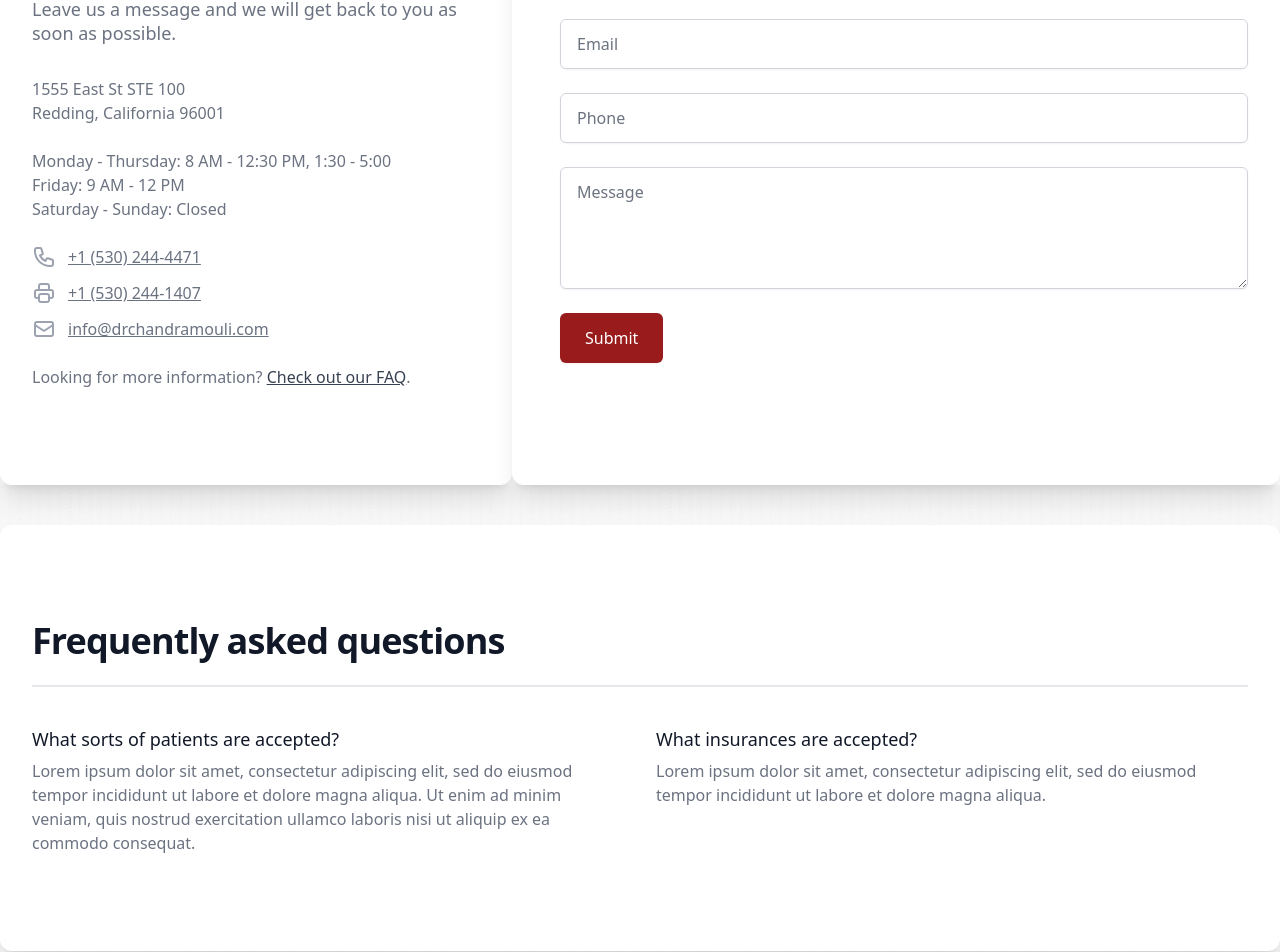
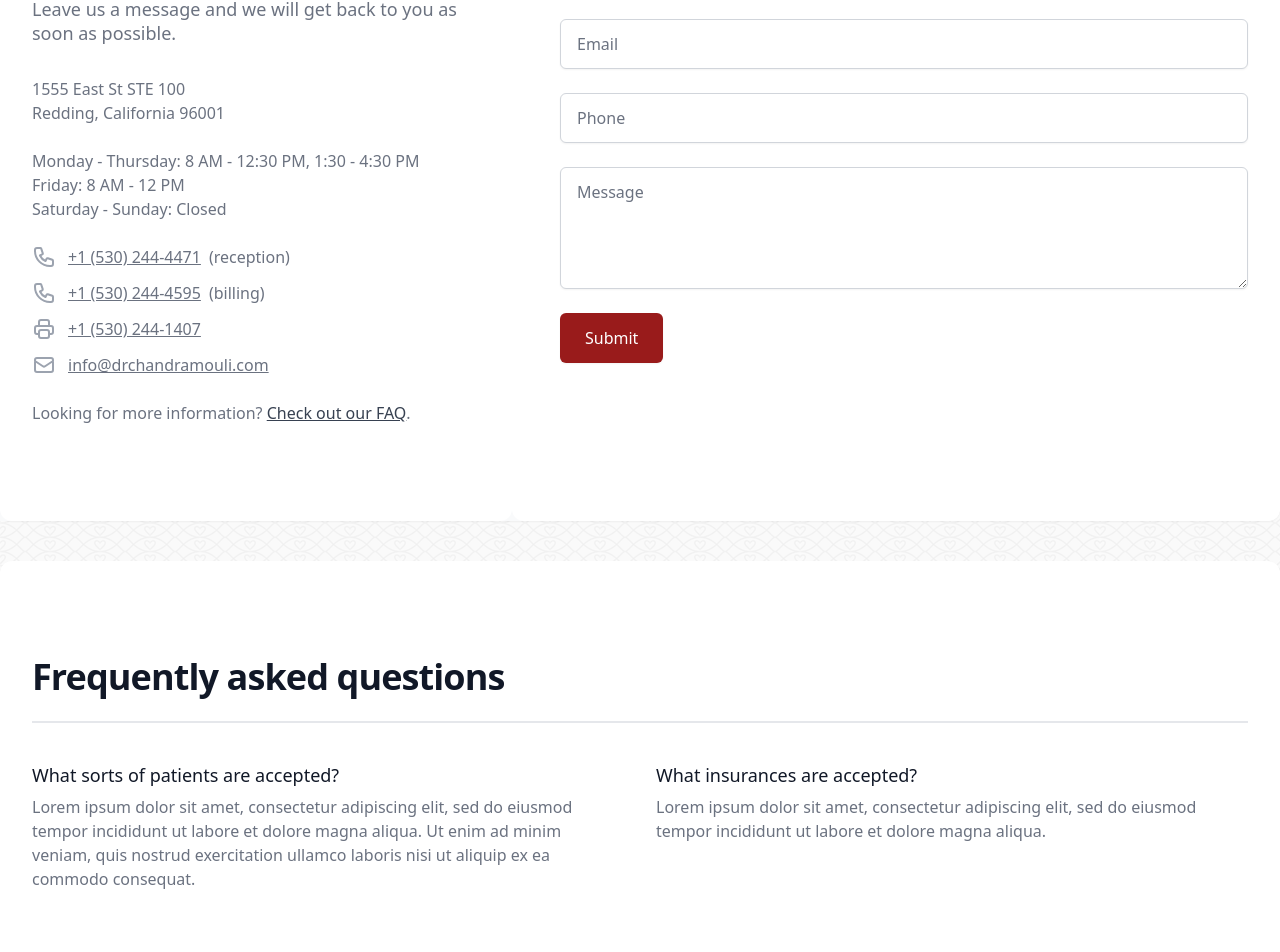
Before and after one commit to ladderdesigns/doctor-template-1, a Next.js app: page /contact in a window 1280 px wide. Shown: the part 511-1463 px from the top of the page. Built offline with nearby package versions, Linux system fonts and the light colour scheme.

Commit message:
chore: updated numbers and dropshadows

```diff
--- a/src/components/ContactForm.tsx
+++ b/src/components/ContactForm.tsx
@@ -2,12 +2,12 @@ import { MailIcon, PhoneIcon, PrinterIcon } from '@heroicons/react/outline';
 
 export default function ContactForm() {
   return (
-    <div className="bg-white max-w-7xl mx-auto my-10 relative">
+    <div className="bg-white max-w-7xl mx-auto my-10 relative rounded-xl shadow-sm">
       <div className="absolute inset-0">
         <div className="absolute bg-gray-50 inset-y-0 left-0 w-1/2" />
       </div>
       <div className="mx-auto relative lg:grid lg:grid-cols-5">
-        <div className="bg-white px-4 py-16 rounded-xl shadow-xl sm:px-6 lg:col-span-2 lg:px-8 lg:py-24 xl:pr-12">
+        <div className="bg-white px-4 py-16 rounded-xl sm:px-6 lg:col-span-2 lg:px-8 lg:py-24 xl:pr-12">
           <div className="max-w-lg mx-auto">
             <h2 className="font-semibold text-3xl text-gray-900 tracking-tight sm:text-4xl">
               Get in touch
@@ -27,13 +27,13 @@ export default function ContactForm() {
               <div className="mt-6">
                 <dt className="sr-only">Postal address</dt>
                 <dd>
-                  <p>Monday - Thursday: 8 AM - 12:30 PM, 1:30 - 5:00 </p>
-                  <p>Friday: 9 AM - 12 PM</p>
+                  <p>Monday - Thursday: 8 AM - 12:30 PM, 1:30 - 4:30 PM </p>
+                  <p>Friday: 8 AM - 12 PM</p>
                   <p>Saturday - Sunday: Closed</p>
                 </dd>
               </div>
               <div className="mt-6">
-                <dt className="sr-only">Phone number</dt>
+                <dt className="sr-only">Reception phone number</dt>
                 <dd className="flex">
                   <PhoneIcon
                     className="flex-shrink-0 h-6 text-gray-400 w-6"
@@ -41,11 +41,30 @@ export default function ContactForm() {
                   />
                   <span className="ml-3">
                     <a
-                      href="tel:530-123-4567"
+                      href="tel:530-244-4471"
                       className="hover:text-gray-900 text-base text-gray-500 underline"
                     >
                       +1 (530) 244-4471
                     </a>
+                    <span className="ml-2">(reception)</span>
+                  </span>
+                </dd>
+              </div>
+              <div className="mt-3">
+                <dt className="sr-only">Billing phone number</dt>
+                <dd className="flex">
+                  <PhoneIcon
+                    className="flex-shrink-0 h-6 text-gray-400 w-6"
+                    aria-hidden="true"
+                  />
+                  <span className="ml-3">
+                    <a
+                      href="tel:530-244-4595"
+                      className="hover:text-gray-900 text-base text-gray-500 underline"
+                    >
+                      +1 (530) 244-4595
+                    </a>
+                    <span className="ml-2">(billing)</span>
                   </span>
                 </dd>
               </div>
@@ -93,7 +112,7 @@ export default function ContactForm() {
             </p>
           </div>
         </div>
-        <div className="bg-white px-4 py-16 rounded-xl shadow-xl sm:px-6 lg:col-span-3 lg:px-8 lg:py-24 xl:pl-12">
+        <div className="bg-white px-4 py-16 rounded-xl sm:px-6 lg:col-span-3 lg:px-8 lg:py-24 xl:pl-12">
           <div className="max-w-lg mx-auto lg:max-w-none">
             <form action="#" method="POST" className="gap-y-6 grid grid-cols-1">
               <div>
--- a/src/components/FAQ.tsx
+++ b/src/components/FAQ.tsx
@@ -19,7 +19,7 @@ const faqs = [
 export default function FAQ() {
   return (
     <div
-      className="bg-white max-w-7xl mb-10 mx-auto rounded-xl shadow-xl"
+      className="bg-white max-w-7xl mb-10 mx-auto rounded-xl shadow-sm"
       id="faq"
     >
       <div className="divide-gray-200 divide-y-2 max-w-7xl mx-auto px-4 py-16 sm:px-6 sm:py-24 lg:px-8">
--- a/src/components/layout/Footer.tsx
+++ b/src/components/layout/Footer.tsx
@@ -160,9 +160,9 @@ export default function Footer() {
                   1555 East St STE 100 Redding, California 96001
                   <br />
                   <p className="mt-2">
-                    Mon - Th: 8 AM - 12:30 PM, 1:30 PM - 5 PM{' '}
+                    Mon - Th: 8 AM - 12:30 PM, 1:30 PM - 4:30 PM{' '}
                   </p>
-                  <p>Fri: 9 AM - 12 PM </p>
+                  <p>Fri: 8 AM - 12 PM </p>
                   <p>Sat - Sun: Closed </p>
                 </address>
                 <a
--- a/src/pages/about-us.tsx
+++ b/src/pages/about-us.tsx
@@ -40,7 +40,7 @@ export default function AboutUs({ employees }: Props) {
           />
           <Background image="pattern2.png" width={300} height={300}>
             <div className="my-auto py-16 rounded-xl shadow-xl w-full">
-              <div className="bg-white mx-12 px-4 py-8 relative sm:max-w-3xl sm:px-6 md:mx-auto lg:max-w-5xl lg:px-8">
+              <div className="bg-white mx-12 px-4 py-8 relative rounded-xl shadow-sm sm:max-w-3xl sm:px-6 md:mx-auto lg:max-w-5xl lg:px-8">
                 <div className="space-y-12 lg:gap-8 lg:grid lg:grid-cols-3 lg:space-y-0">
                   <div className="space-y-5 sm:space-y-4">
                     <h2 className="font-semibold text-3xl tracking-tight sm:text-4xl">
--- a/src/pages/contact.tsx
+++ b/src/pages/contact.tsx
@@ -19,7 +19,7 @@ export default function Contact() {
             title="Contact"
             description="Redding’s premier cardiology services"
           />
-          <Background image="pattern.png" width={300} height={400}>
+          <Background image="pattern2.png" width={300} height={300}>
             <ContactFrom />
             <FAQ />
           </Background>
--- a/src/pages/our-services.tsx
+++ b/src/pages/our-services.tsx
@@ -40,7 +40,7 @@ export default function OurServices({ services }: Props) {
           <Background image="pattern2.png" width={300} height={300}>
             <div className="py-16 w-full">
               <div className="max-w-md mx-auto px-4 py-8 relative sm:max-w-3xl sm:px-6 lg:max-w-7xl lg:px-8">
-                <div className="bg-white divide-gray-200 divide-y-2 max-w-3xl mx-auto p-6 relative rounded-xl">
+                <div className="bg-white divide-gray-200 divide-y-2 max-w-3xl mx-auto p-6 relative rounded-xl shadow-sm">
                   <h2 className="font-semibold text-2xl text-center tracking-tight sm:text-3xl">
                     What we provide
                   </h2>
@@ -73,7 +73,7 @@ export default function OurServices({ services }: Props) {
                               <p className="text-base text-gray-500">
                                 {service.data.shortdesc}
                               </p>
-                              {/* Only show the video link if a video exists for that service  */}
+                              {/* Only show the video link if a video exists for that service */}
                               {service.data.link && (
                                 <div className="aspect-h-9 aspect-w-16 mt-4">
                                   <iframe
--- a/src/pages/patient-resources.tsx
+++ b/src/pages/patient-resources.tsx
@@ -24,7 +24,7 @@ export default function PatientResources() {
           <Background image="pattern2.png" width={300} height={300}>
             <div className="py-16 w-full">
               <div className="max-w-md mx-auto px-4 py-8 relative sm:max-w-3xl sm:px-6 lg:max-w-7xl lg:px-8">
-                <div className="bg-white divide-gray-200 divide-y-2 max-w-3xl mx-auto p-6 relative rounded-xl">
+                <div className="bg-white divide-gray-200 divide-y-2 max-w-3xl mx-auto p-6 relative rounded-xl shadow-sm">
                   <h2 className="font-semibold text-2xl text-center tracking-tight sm:text-3xl">
                     Download forms below:
                   </h2>
```
